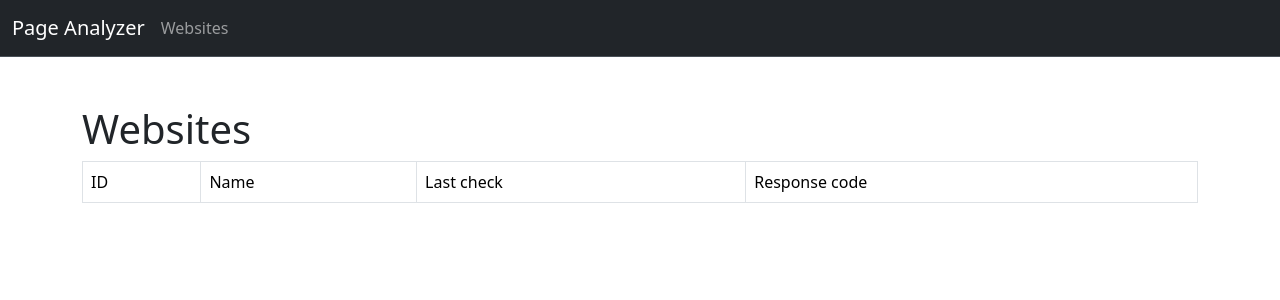
After one commit to anna-at-sea/python-project-83, a Flask app: page /urls in a window 1280 px wide. The commit adds this page. Shown: the top 300 px of the page. Run offline with Flask 3, Linux system fonts and the light colour scheme; data that the repository does not hold is empty; some libraries are stand-ins or nearby versions.

Commit message:
Add all_urls.html with processor

```diff
--- a/page_analyzer/app.py
+++ b/page_analyzer/app.py
@@ -38,9 +38,10 @@ def add_entry():
     elif new_entry in get_all_urls():
         flash('URL already exists', 'warning')
     else:
+        created_at = date.today().isoformat()
         cur.execute(
             "INSERT INTO urls (name, created_at) VALUES (%s, %s)",
-            (new_entry, date.today())
+            (new_entry, created_at)
         )
         conn.commit()
         flash('Website was added successfully', 'success')
@@ -70,6 +71,16 @@ def url_page(url_id):
     )
 
 
+@app.route('/urls')
+def all_urls():
+    cur.execute("SELECT id, name FROM urls ORDER BY created_at DESC;")
+    all_urls = cur.fetchall()
+    return render_template(
+        'all_urls.html',
+        all_urls=all_urls
+    )
+
+
 def validate_and_normalize(url_str):
     if url(url_str) and len(url_str) <= 255:
         parsed_url = urlparse(url_str)
--- /dev/null
+++ b/page_analyzer/templates/all_urls.html
@@ -0,0 +1,36 @@
+{% extends "base.html" %}
+{% block title %}Analyze web page{% endblock %}
+{% block content %}
+<div class="container mt-5">
+    <div class="row justify-content-center">
+        <div class="col">
+            <h1>Websites</h1>
+        </div>
+    </div>
+    <div class="row justify-content-center">
+        <div class="col">
+            <table class="table table-hover table-bordered" data-test="urls">
+                <thead>
+                    <tr>
+                      <td>ID</td>
+                      <td>Name</td>
+                      <td>Last check</td>
+                      <td>Response code</td>
+                    </tr>
+                </thead>
+                <tbody>
+                    {% for id, name in all_urls %}
+                    <tr>
+                        <td>{{ id }}</td>
+                        <td><a href="{{ url_for('url_page', url_id=id) }}">{{ name }}</a></td>
+                        <td></td>
+                        <td></td>
+                    </tr>
+                    {% endfor %}
+                </tbody>
+            </table>
+        </div>
+    </div>
+</div>
+
+{% endblock %}
--- a/page_analyzer/templates/base.html
+++ b/page_analyzer/templates/base.html
@@ -11,11 +11,11 @@
 <body>
   <nav class="navbar bg-dark border-bottom border-body" data-bs-theme="dark">
       <div class="container-fluid justify-content-start">
-          <a class="navbar-brand" href="/">Page Analyzer</a>
+          <a class="navbar-brand" href="{{ url_for('main_page')}}">Page Analyzer</a>
           <div id="navbarNav">
             <ul class="navbar-nav">
               <li class="nav-item">
-                <a class="nav-link" href="#">Websites</a>
+                <a class="nav-link" href="{{ url_for('all_urls')}}">Websites</a>
               </li>
             </ul>
           </div>
--- a/page_analyzer/templates/main.html
+++ b/page_analyzer/templates/main.html
@@ -21,5 +21,4 @@
       </div>
     </div>
   </div>
-  <p>{{ all_entries }}</p>
 {% endblock %}
--- a/page_analyzer/templates/url_page.html
+++ b/page_analyzer/templates/url_page.html
@@ -17,7 +17,7 @@
     </div>
     <div class="row justify-content-center">
         <div class="col">
-            <table class="table table-hover table-bordered">
+            <table class="table table-hover table-bordered" data-test="url">
                 <tbody>
                   <tr>
                     <td>ID</td>
```
